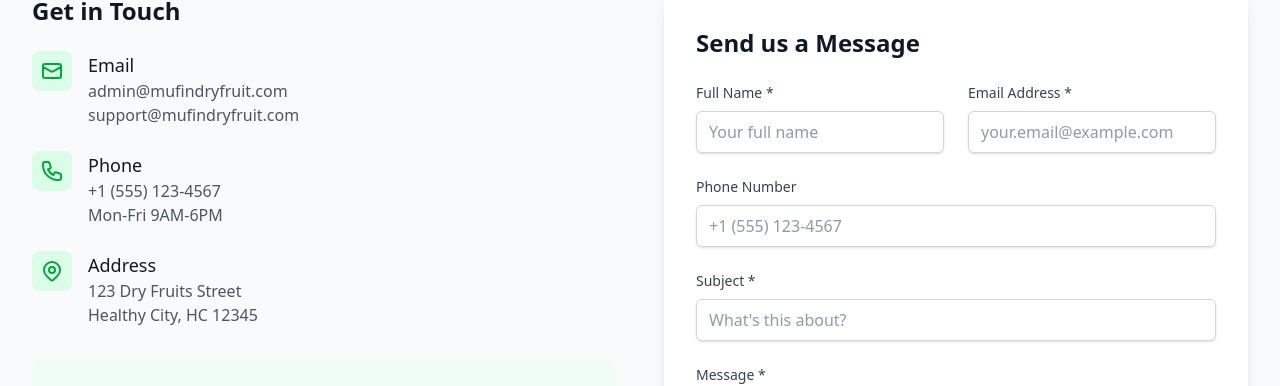
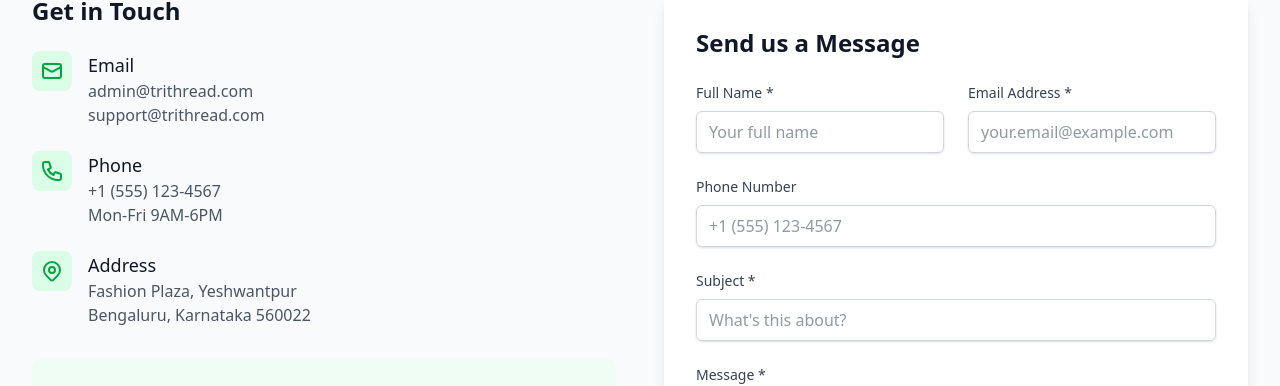
Before and after one commit to Deveshkgjb/Dry-Fruit, a React (Vite) app in the folder dry1/: page /contact-us in a window 1280 px wide. Shown: the part 350-736 px from the top of the page. Built offline with nearby package versions, Linux system fonts and the light colour scheme; no server answers.

Commit message:
Update Contact Us section to TriThread clothing brand

```diff
--- a/dry1/src/Components/ContactUs.jsx
+++ b/dry1/src/Components/ContactUs.jsx
@@ -125,8 +125,8 @@
                   </div>
                   <div className="ml-4">
                     <h3 className="text-lg font-medium text-gray-900">Email</h3>
-                    <p className="text-gray-600">admin@mufindryfruit.com</p>
-                    <p className="text-gray-600">support@mufindryfruit.com</p>
+                    <p className="text-gray-600">admin@trithread.com</p>
+                    <p className="text-gray-600">support@trithread.com</p>
                   </div>
                 </div>
 
@@ -156,21 +156,21 @@
                   </div>
                   <div className="ml-4">
                     <h3 className="text-lg font-medium text-gray-900">Address</h3>
-                    <p className="text-gray-600">123 Dry Fruits Street</p>
-                    <p className="text-gray-600">Healthy City, HC 12345</p>
+                    <p className="text-gray-600">Fashion Plaza, Yeshwantpur</p>
+                    <p className="text-gray-600">Bengaluru, Karnataka 560022</p>
                   </div>
                 </div>
               </div>
             </div>
 
             <div className="bg-green-50 p-6 rounded-lg">
-              <h3 className="text-lg font-medium text-green-900 mb-2">Why Choose Mufindryfruit?</h3>
+              <h3 className="text-lg font-medium text-green-900 mb-2">Why Choose TriThread?</h3>
               <ul className="space-y-2 text-green-800">
                 <li className="flex items-center">
                   <svg className="w-4 h-4 mr-2" fill="currentColor" viewBox="0 0 20 20">
                     <path fillRule="evenodd" d="M16.707 5.293a1 1 0 010 1.414l-8 8a1 1 0 01-1.414 0l-4-4a1 1 0 011.414-1.414L8 12.586l7.293-7.293a1 1 0 011.414 0z" clipRule="evenodd" />
                   </svg>
-                  Premium quality dry fruits and nuts
+                  Premium quality fabrics and designs
                 </li>
                 <li className="flex items-center">
                   <svg className="w-4 h-4 mr-2" fill="currentColor" viewBox="0 0 20 20">
```
